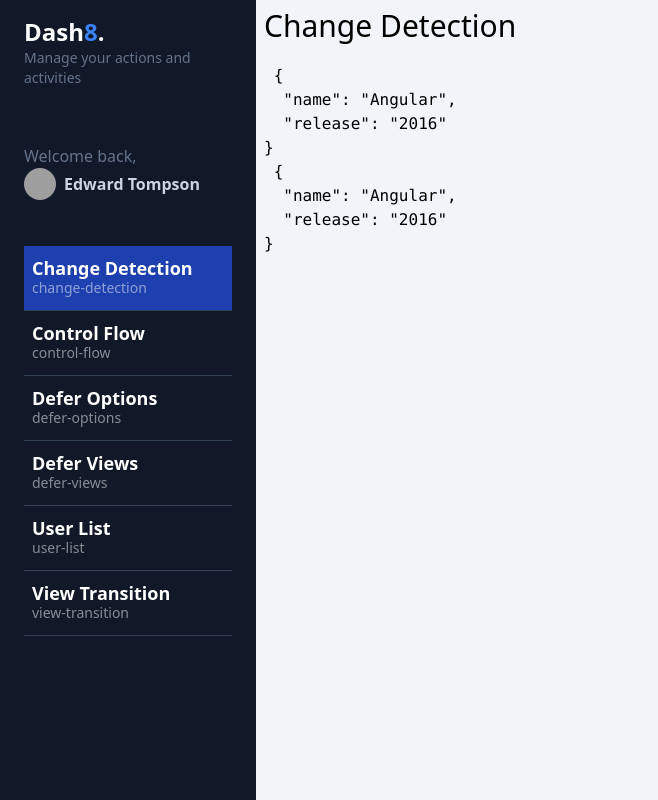
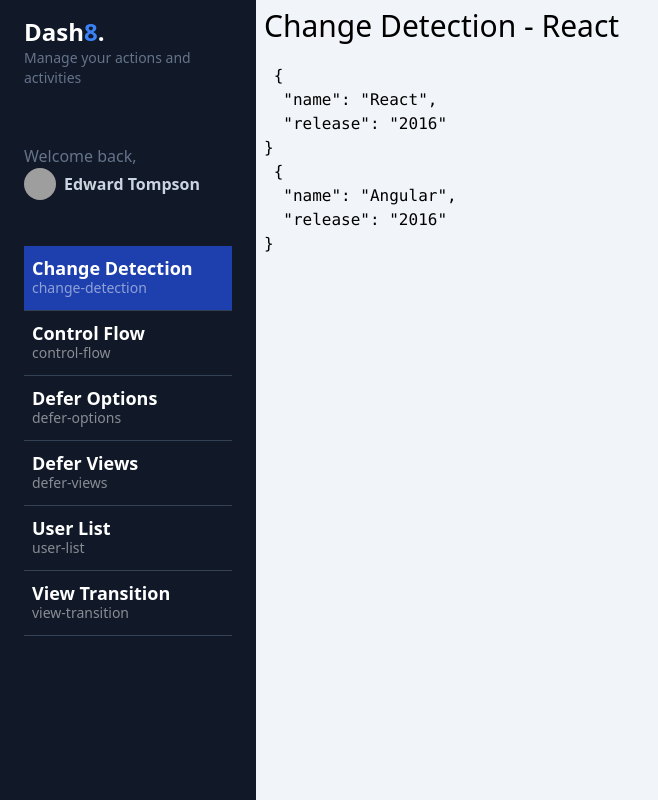
Before and after one commit to Aran-tm/dashboard_ng17_tailwindCSS, an Angular app: page /dashboard/change-detection in a window 1280 px wide. Shown: the whole page, without its empty margins (0-658 px from the left). Built offline with nearby package versions, Linux system fonts and the light colour scheme; grey boxes are pictures that could not be loaded.

Commit message:
updating pipe view

```diff
--- a/src/app/dashboard/pages/change-detection/change-detection.component.ts
+++ b/src/app/dashboard/pages/change-detection/change-detection.component.ts
@@ -1,21 +1,26 @@
 import { JsonPipe } from './change-detection.pipe';
-import { Component, OnInit, signal } from '@angular/core';
+import { ChangeDetectionStrategy, Component, computed, OnInit, signal } from '@angular/core';
 import { TitleComponent } from '@shared/title/title.component';
 
 @Component({
   selector: 'app-change-detection',
   standalone: true,
   imports: [TitleComponent, JsonPipe],
+  changeDetection: ChangeDetectionStrategy.OnPush,
   template: `
-    <app-title title="Change Detection"/>
+    <app-title [title]="currentFramework()"/>
 
-    <pre> {{ frameworkAsSingal() | json }} </pre>
+    <pre> {{ frameworkAsSignal() | json }} </pre>
     <pre> {{ frameworkAsProperty | json }} </pre>
   `,
 })
 export default class ChangeDetectionComponent implements OnInit {
 
-  public frameworkAsSingal = signal({
+  public currentFramework = computed(
+    ()=> `Change Detection - ${this.frameworkAsSignal().name}`
+  )
+
+  public frameworkAsSignal = signal({
     name: 'Angular',
     release: '2016'
   });
@@ -25,7 +30,21 @@
     release: '2016'
   };
 
-  constructor() { }
+  constructor() {
+
+    // este es un setTimeout para esperar y mostrar las cosas
+    setTimeout(() => {
+
+      //this.frameworkAsProperty.name = 'React';
+      // esto me permite actualizar el signal despues de los 3 segundos
+      this.frameworkAsSignal.update(value => ({
+        ...value,
+        name: 'React'
+      }))
+
+      console.log(`Hecho`);
+    }, 3000);
+  }
 
   ngOnInit() {
   }
--- a/src/app/dashboard/pages/change-detection/change-detection.pipe.ts
+++ b/src/app/dashboard/pages/change-detection/change-detection.pipe.ts
@@ -1,9 +1,15 @@
+
+// los pipes en Angular son una forma para poder transofrmar datos antes de presentarlos en la vista
+// I -> PipeTransform, Metodo -> transform
 import { Pipe, PipeTransform } from '@angular/core';
 
+// este es el decorador @Pipe con nombre json y standalone
 @Pipe({
   name: 'json',
   standalone: true
 })
+
+// esta es la exportacion de la clase JsonPipe la cual implementa de la clase PipeTransform
 export class JsonPipe implements PipeTransform {
   transform(value: any): string {
     return JSON.stringify(value, null, 2);
```
